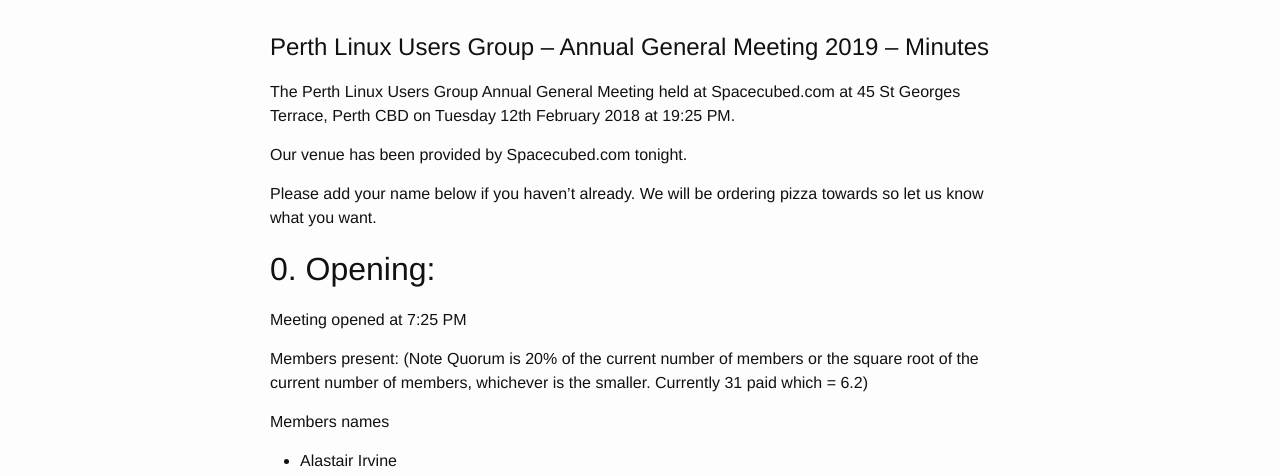
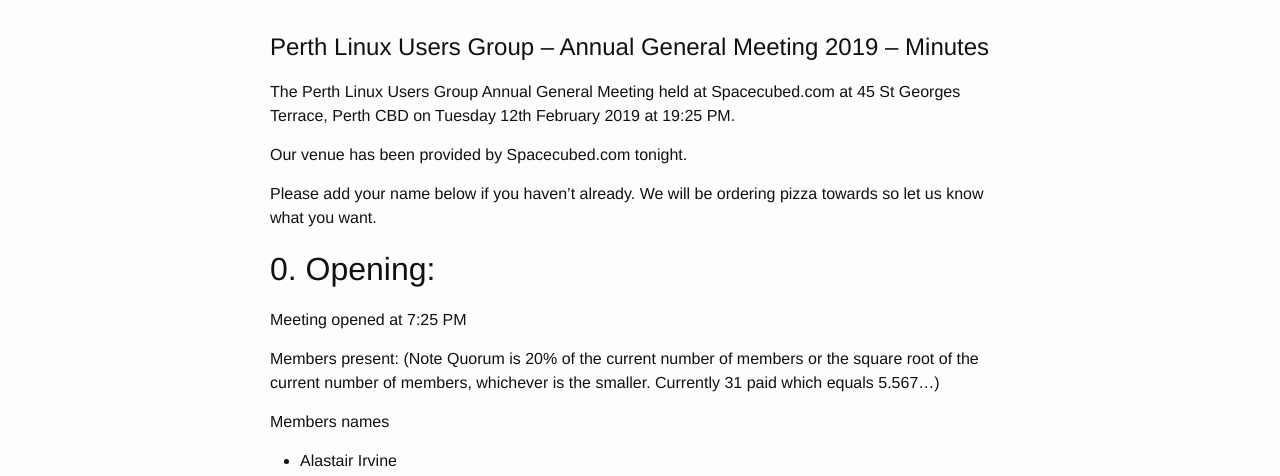
Before and after one commit to plugorgau/plugorgau.github.io, a Jekyll site: the page built from pages/events/committee/2019.md, in a window 1280 px wide and 900 px high. Shown: the part 235-711 px from the top of the window. Built offline with Jekyll 4.4.1, drawn with Linux system fonts in a browser that asks for light colours; nearby versions of some CDN libraries; some of the changed text lies outside the part shown.

Commit message:
Corrections noted at 2020-02-11 AGM

```diff
--- a/pages/events/committee/2019.md
+++ b/pages/events/committee/2019.md
@@ -8,7 +8,7 @@ permalink: /events/AGM/2019/
 
 The Perth Linux Users Group Annual General Meeting
 held at Spacecubed.com at 45 St Georges Terrace, Perth CBD
-on Tuesday 12th February 2018 at 19:25 PM.
+on Tuesday 12th February 2019 at 19:25 PM.
 
 Our venue has been provided by Spacecubed.com tonight.
 
@@ -19,7 +19,7 @@ We will be ordering pizza towards so let us know what you want.
 Meeting opened at 7:25 PM
 
 Members present:
-(Note Quorum is 20% of the current number of members or the square root of the current number of members, whichever is the smaller. Currently 31 paid which = 6.2)
+(Note Quorum is 20% of the current number of members or the square root of the current number of members, whichever is the smaller. Currently 31 paid which equals 5.567...)
 
 Members names
 
```
Also changed, not shown: other parts of pages/events/committee/2019.md (+1 -1 lines).
